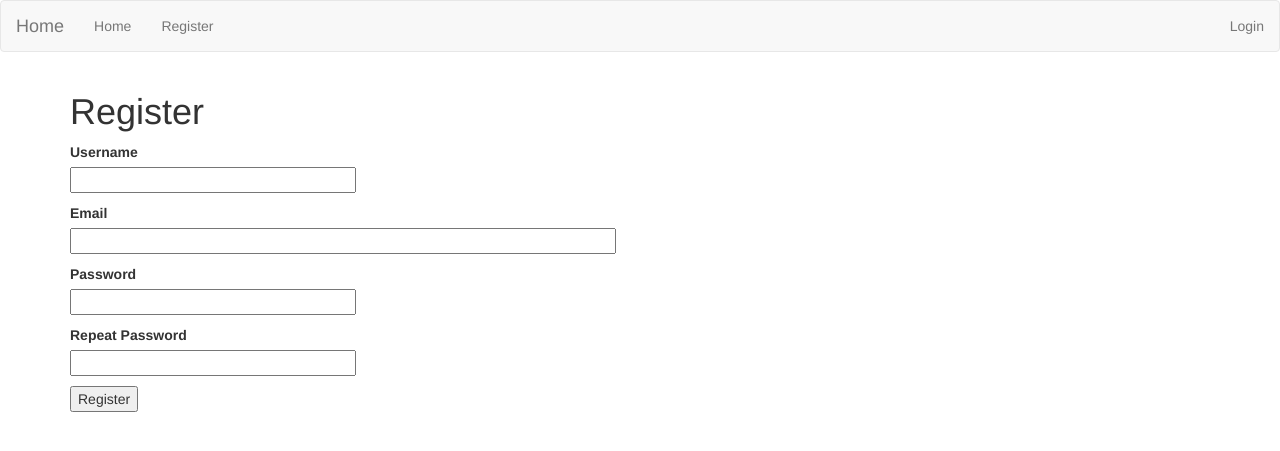
After one commit to rsen12/PeerAdvisorApp, a Flask app: template app/templates/register.html in a window 1280 px wide. The commit adds this page. Shown: the top 451 px of the page. Run offline with Flask 3, Linux system fonts and the light colour scheme; the template is opened without the code that fills it: values that come from a table or form of the project are taken from there, others are empty; parts of the project's set-up code (start-up, migrations or seed data) failed here and were passed over; some libraries are stand-ins or nearby versions.

Commit message:
Added templates for login and register Create models for login and register Debugged models.py file and added backrefs

```diff
--- a/app/__init__.py
+++ b/app/__init__.py
@@ -42,7 +42,7 @@ if not app.debug:
     app.logger.addHandler(file_handler)
 
     app.logger.setLevel(logging.INFO)
-    app.logger.info('Bookstore \'A Novel Idea\' startup')
+    app.logger.info('Peer Advisor Application')
 
 # from app import routes, models, errors
 
--- a/app/forms.py
+++ b/app/forms.py
@@ -11,3 +11,19 @@ class Advisor(FlaskForm):
     study_abroad = SelectField('Study Abroad?', validators=[DataRequired()], coerce=int)
     research_exp = SelectField('Research Experience?', validators=[DataRequired()], coerce=int)
     submit = SubmitField('Submit')
+
+
+class LoginForm(FlaskForm):
+    username = StringField('Username', validators=[DataRequired()])
+    password = PasswordField('Password', validators=[DataRequired()])
+    remember_me = BooleanField('Remember Me')
+    submit = SubmitField('Sign In')
+
+
+class RegistrationForm(FlaskForm):
+    username = StringField('Username', validators=[DataRequired()])
+    email = StringField('Email', validators=[DataRequired(), Email()])
+    password = PasswordField('Password', validators=[DataRequired()])
+    password2 = PasswordField(
+        'Repeat Password', validators=[DataRequired(), EqualTo('password')])
+    submit = SubmitField('Register')
--- a/app/routes.py
+++ b/app/routes.py
@@ -2,11 +2,12 @@ from flask import render_template, flash, redirect, url_for, request
 from flask_login import current_user, login_user, logout_user, login_required
 from app import app, db
 from app.models import *
+from app.forms import *
 # from werkzeug.urls import url_parse
 
 
 @app.route('/')
-@app.route('/index')
+# @app.route('/index')
 def index():
     return render_template('index.html', title='Home')
 
--- a/app/templates/base.html
+++ b/app/templates/base.html
@@ -1,4 +1,5 @@
-{% extends 'bootstrap/base.html' %
+{% extends 'bootstrap/base.html' %}
+
 {% block title %}
     {% if name %}{{name}} Peer Advising {% else %}Peer Advising{% endif %}
 {% endblock %}
--- /dev/null
+++ b/app/templates/register.html
@@ -0,0 +1,37 @@
+{% extends "base.html" %}
+
+{% block app_content %}
+    <h1>Register</h1>
+    <form action="" method="post">
+        {{ form.hidden_tag() }}
+        <p>
+            {{ form.username.label }}<br>
+            {{ form.username(size=32) }}<br>
+            {% for error in form.username.errors %}
+            <span style="color: red;">[{{ error }}]</span>
+            {% endfor %}
+        </p>
+        <p>
+            {{ form.email.label }}<br>
+            {{ form.email(size=64) }}<br>
+            {% for error in form.email.errors %}
+            <span style="color: red;">[{{ error }}]</span>
+            {% endfor %}
+        </p>
+        <p>
+            {{ form.password.label }}<br>
+            {{ form.password(size=32) }}<br>
+            {% for error in form.password.errors %}
+            <span style="color: red;">[{{ error }}]</span>
+            {% endfor %}
+        </p>
+        <p>
+            {{ form.password2.label }}<br>
+            {{ form.password2(size=32) }}<br>
+            {% for error in form.password2.errors %}
+            <span style="color: red;">[{{ error }}]</span>
+            {% endfor %}
+        </p>
+        <p>{{ form.submit() }}</p>
+    </form>
+{% endblock %}
```
Also changed, not shown: app/models.py (+49 -1 lines), app/templates/login.html (added, +25 -0 lines).
